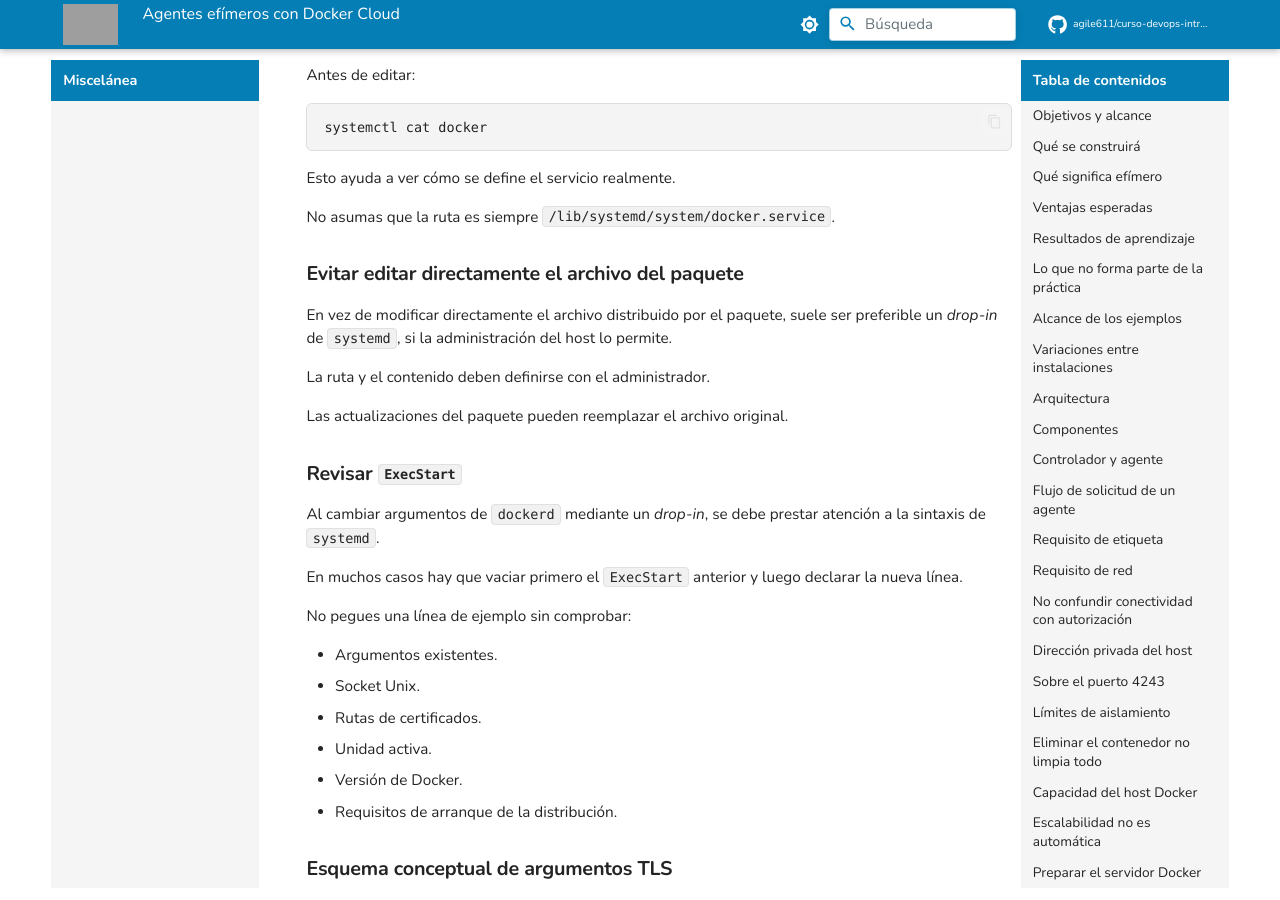
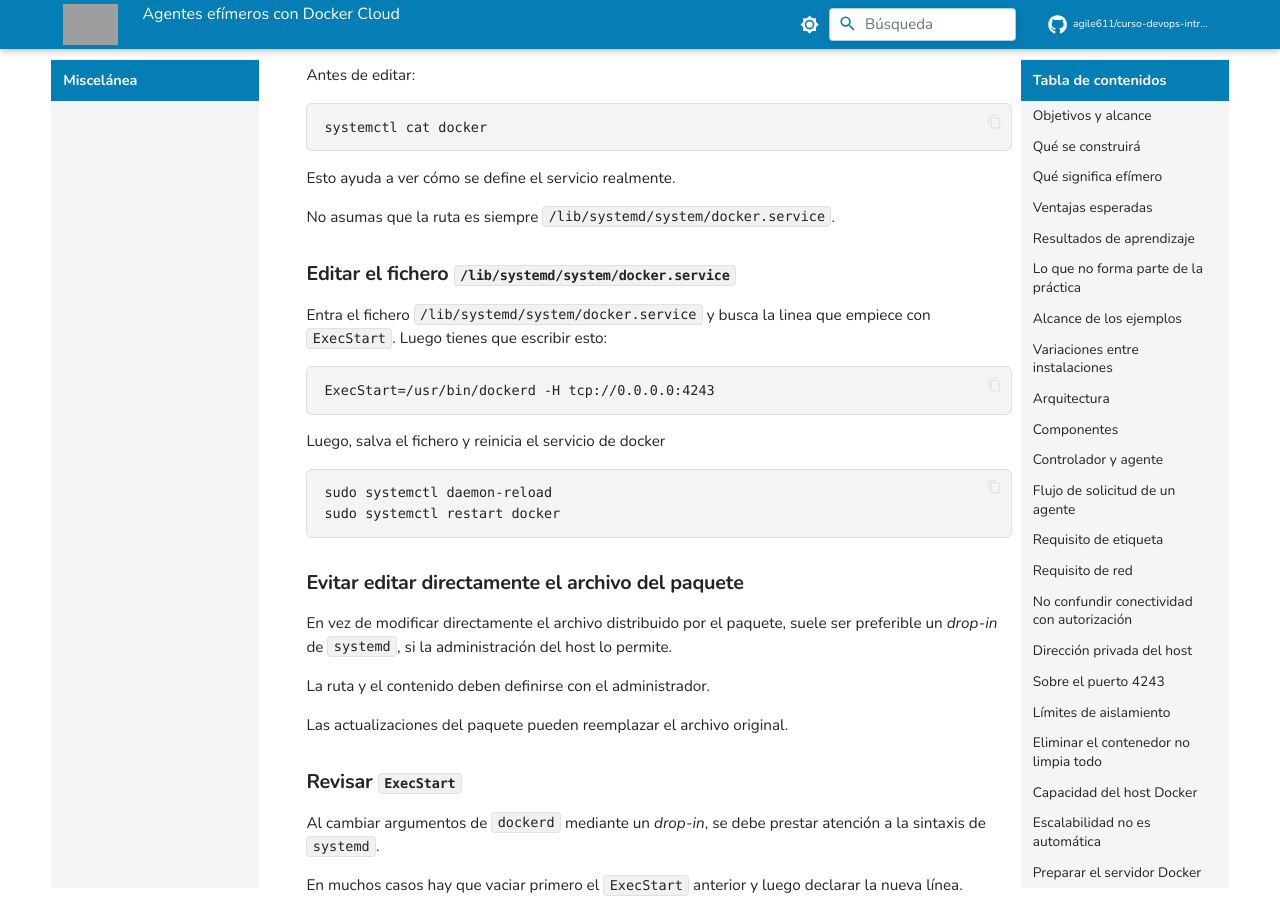
Before and after one commit to agile611/curso-devops-introduccion-a-integracion-continua-y-jenkins, an MkDocs documentation site: the page built from docs/03-miscelania/01_configuracion_agentes_efimeros.md, in a window 1280 px wide and 900 px high, scrolled down 11871 px. Built offline with MkDocs 1.6.1 and Material for MkDocs 9.7.7, drawn with Linux system fonts in a browser that asks for light colours; comment, search, counter and statistics services are not loaded; grey boxes are pictures that could not be loaded.

Commit message:
Añadir instrucciones para editar el fichero docker.service y reiniciar el servicio

````diff
--- a/docs/03-miscelania/01_configuracion_agentes_efimeros.md
+++ b/docs/03-miscelania/01_configuracion_agentes_efimeros.md
@@ -487,6 +487,21 @@ systemctl cat docker
 Esto ayuda a ver cómo se define el servicio realmente.
 
 No asumas que la ruta es siempre `/lib/systemd/system/docker.service`.
+
+### Editar el fichero `/lib/systemd/system/docker.service`
+
+Entra el fichero `/lib/systemd/system/docker.service` y busca la linea que empiece con `ExecStart`. Luego tienes que escribir esto:
+
+```bash
+ExecStart=/usr/bin/dockerd -H tcp://0.0.0.0:4243
+```
+
+Luego, salva el fichero y reinicia el servicio de docker
+
+```bash
+sudo systemctl daemon-reload
+sudo systemctl restart docker
+```
 
 ### Evitar editar directamente el archivo del paquete
 
````
